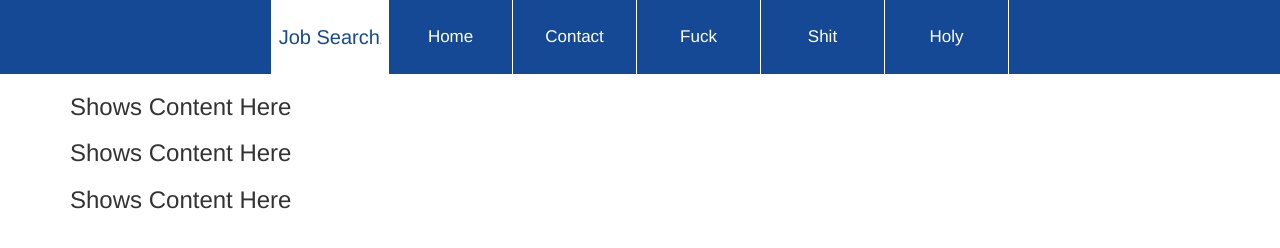
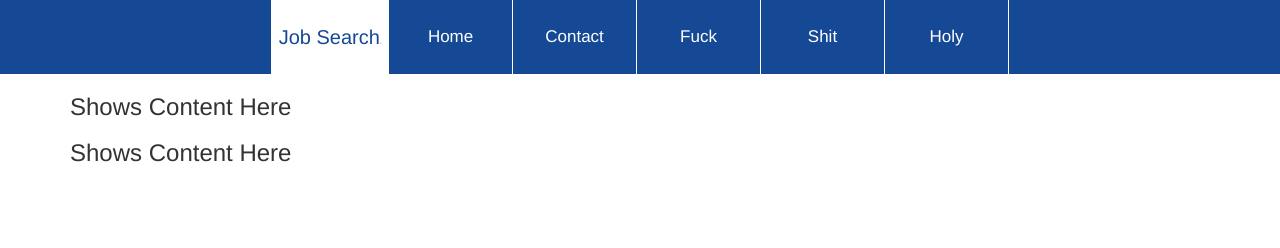
Before and after one commit to kofcszs/AngularJS-ui-router-main, a plain HTML site: page Index.html at #!/home in a window 1280 px wide. Drawn offline with Linux system fonts and the light colour scheme.

Commit message:
Update content.html

```diff
--- a/App/Partials/content.html
+++ b/App/Partials/content.html
@@ -1,3 +1,2 @@
 <h3>Shows Content Here</h3>
 <h3>Shows Content Here</h3>
-<h3>Shows Content Here</h3>
```
